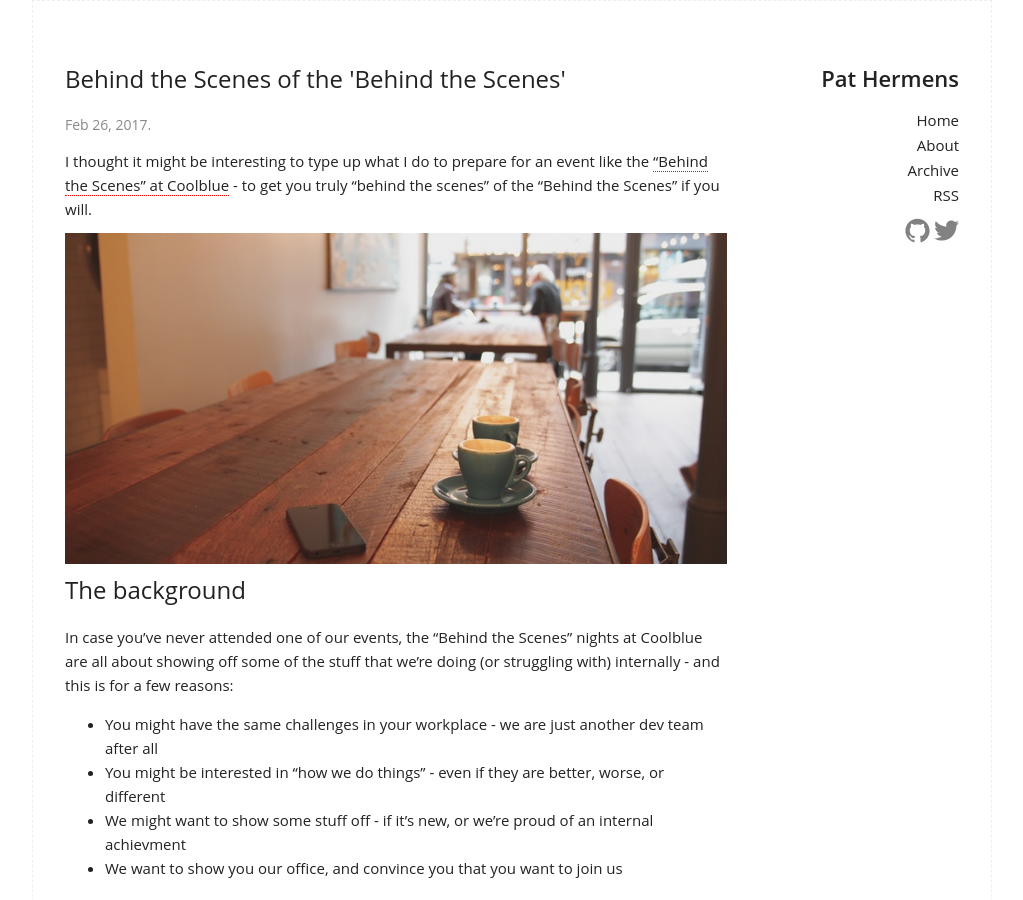
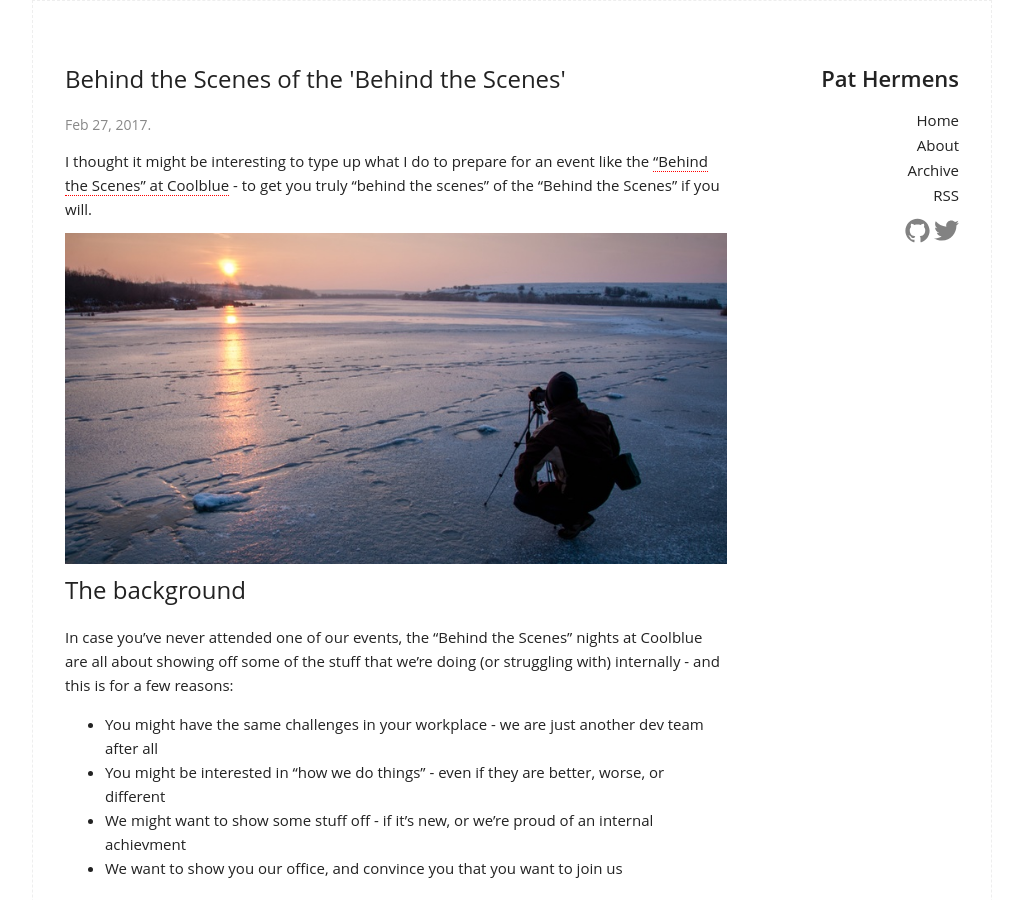
Before and after one commit to PHeonix25/PHeonix25.github.io, a Jekyll site: the page built from _posts/2017-02-27-Behind-the-Scenes-of-the-'Behind-the-Scenes'.md, in a window 1280 px wide and 900 px high. Shown: the whole window, without its empty margins (128-1151 px from the left). Built offline with Jekyll 4.4.1, drawn with Linux system fonts in a browser that asks for light colours.

Commit message:
Added images for blogpost

```diff
--- a/_posts/2017-02-26-Behind-the-Scenes-of-the-'Behind-the-Scenes'.md
+++ b/_posts/2017-02-27-Behind-the-Scenes-of-the-'Behind-the-Scenes'.md
@@ -1,16 +1,16 @@
 ---
 layout: post
 title: "Behind the Scenes of the 'Behind the Scenes'"
-date: 2017-02-26 00:00:00 +0000
+date: 2017-02-27 00:00:00 +0000
 categories: presenting, talks
 published: true
-image: /assets/headers/2017-02-26-Presenting-at-Behind-the-Scenes.png
+image: /assets/headers/2017-02-27-Behind-the-Scenes-of-the-'Behind-the-Scenes'.png
 ---
 
 I thought it might be interesting to type up what I do to prepare for an event like the ["Behind the Scenes" at Coolblue](cb-bts) - to get you truly "behind the scenes" of the "Behind the Scenes" if you will.
 
 <!--description-->
-![2017-02-26-Presenting-at-Behind-the-Scenes](/assets/headers/2017-02-26-Presenting-at-Behind-the-Scenes.png)
+![2017-02-27-Behind-the-Scenes-of-the-'Behind-the-Scenes'](/assets/headers/2017-02-27-Behind-the-Scenes-of-the-'Behind-the-Scenes'.png)
 
 # The background
 
```
Also changed, not shown: assets/headers/2017-02-26-Presenting-at-Behind-the-Scenes.png (deleted), assets/headers/2017-02-27-Behind-the-Scenes-of-the-'Behind-the-Scenes'.png (added).
